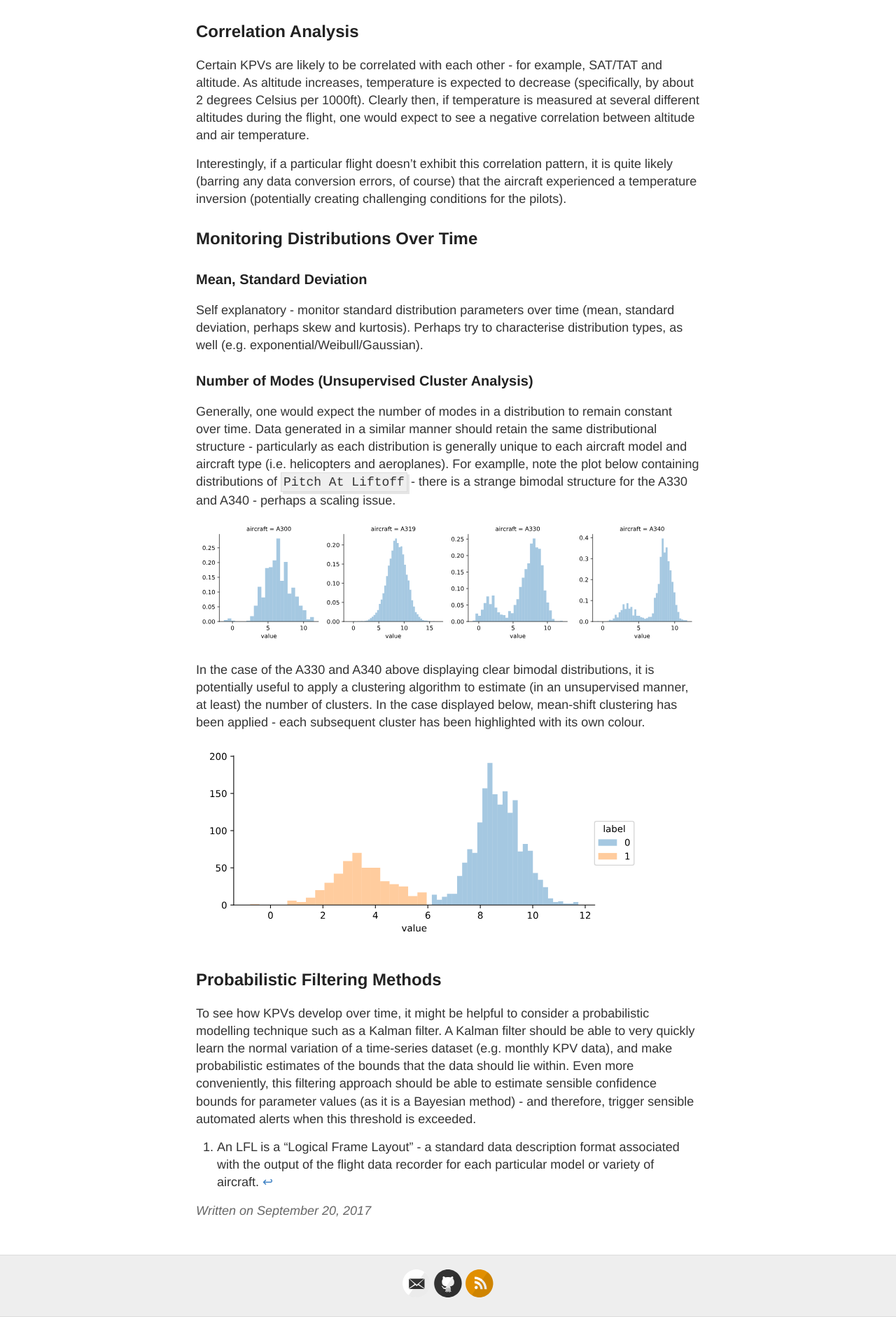
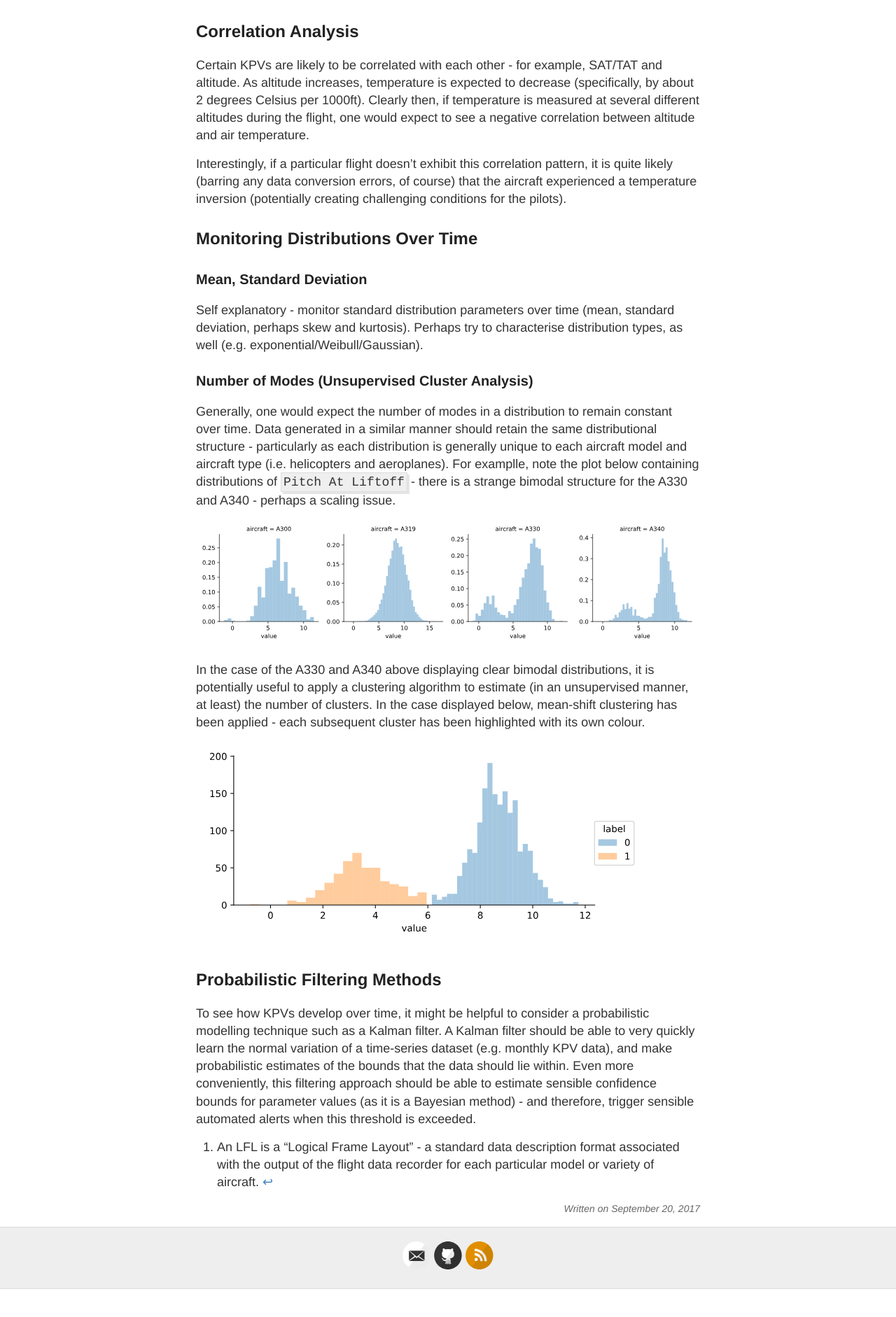
Before and after one commit to smith01s/newey01c.github.io, a Jekyll site: the page built from _posts/2017-09-20-kpv-validation.md, in a window 1280 px wide. Shown: the part 1689-3571 px from the top of the page at 70% size. Built offline with Jekyll 4.4.1, drawn with Linux system fonts in a browser that asks for light colours; comment, search, counter and statistics services are not loaded; after the commit the page ends 3531 px from its top, so only the background shows below that.

Commit message:
Add date to index page, tidy CSS

```diff
--- a/index.html
+++ b/index.html
@@ -5,14 +5,12 @@
 <div class="posts">
   {% for post in site.posts %}
     <article class="post">
-
       <h1><a href="{{ site.baseurl }}{{ post.url }}">{{ post.title }}</a></h1>
-
       <div class="entry">
         {{ post.excerpt }}
       </div>
-
       <a href="{{ site.baseurl }}{{ post.url }}" class="read-more">Read More</a>
+      <span class="date">{{ post.date | date_to_string }}</span>
     </article>
   {% endfor %}
 </div>
--- a/style.scss
+++ b/style.scss
@@ -18,7 +18,7 @@
 }
 
 body {
-	background: $white;
+  background: $white;
   font: 18px/1.4 $helvetica;
   color: $darkGray;
 }
@@ -71,7 +71,7 @@
 a {
   color: $blue;
   text-decoration: none;
-	cursor: pointer;
+  cursor: pointer;
   &:hover, &:active {
     color: $blue;
   }
@@ -130,8 +130,11 @@
 }
 
 .date {
+  color: $gray;
+  float: right;
+  font-size: 14px;
   font-style: italic;
-  color: $gray;
+  font-weight: normal;
 }
 
 // Specify the color of the selection
@@ -148,12 +151,11 @@
 // http://nicolasgallagher.com/micro-clearfix-hack/
 .clearfix:before,
 .clearfix:after {
-    content: " ";
-    display: table;
+  content: " ";
+  display: table;
 }
-
 .clearfix:after {
-    clear: both;
+  clear: both;
 }
 
 /*********************/
```
